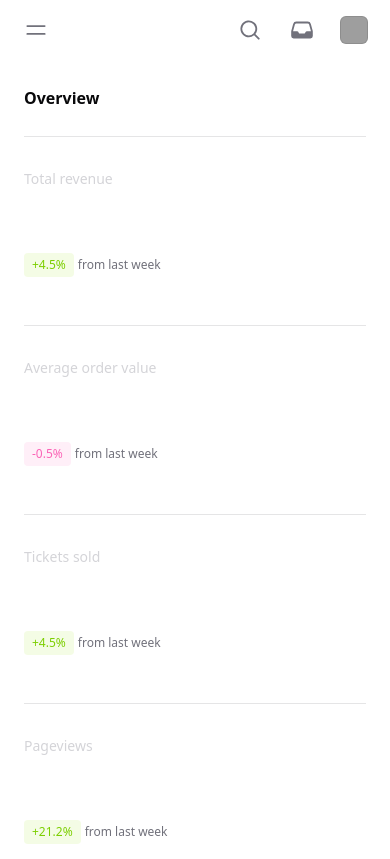
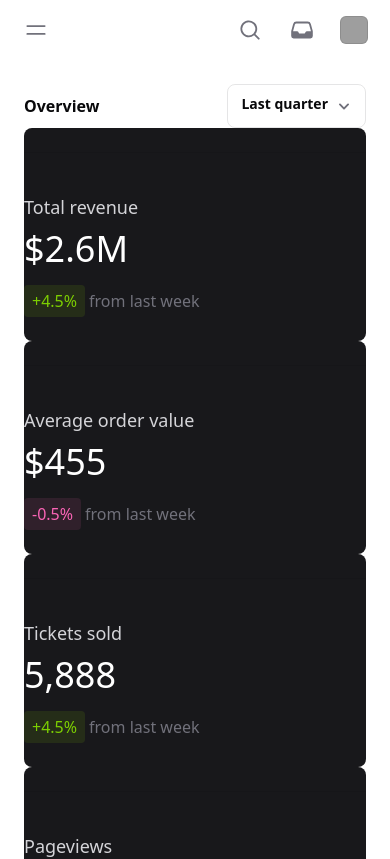
Before and after one commit to hansStellar/barbershop-booking-system, a Next.js app in the folder front-end/: page /dashboard in a window 390 px wide. Shown: the top 859 px of the page. Built offline with nearby package versions, Linux system fonts and the light colour scheme; grey boxes are pictures that could not be loaded.

Commit message:
UI Ready for API and Back-end integration

```diff
--- a/front-end/src/pages/dashboard.js
+++ b/front-end/src/pages/dashboard.js
@@ -1,11 +1,13 @@
 import { Avatar } from '@/components/catalyst/avatar'
+import { Dropdown, DropdownButton, DropdownItem, DropdownMenu } from '@/components/catalyst/dropdown'
+
 import {
-  Dropdown,
-  DropdownButton,
+  Dropdown as CatalystDropdown,
+  DropdownButton as CatalystDropdownButton,
   DropdownDivider,
-  DropdownItem,
+  DropdownItem as CatalystDropdownItem,
   DropdownLabel,
-  DropdownMenu,
+  DropdownMenu as CatalystDropdownMenu,
 } from '@/components/catalyst/dropdown'
 import { Navbar, NavbarItem, NavbarSection, NavbarSpacer } from '@/components/catalyst/navbar'
 import {
@@ -252,16 +254,37 @@ export default function Example() {
       <div>
         {/* Overview */}
         <div className="mb-14">
-          <Subheading className="mb-6">Overview</Subheading>
-          <div className="grid grid-cols-1 gap-12 sm:grid-cols-2 lg:grid-cols-4">
-            {stats.map((stat) => (
-              <div key={stat.title} className="rounded-lg">
-                <Divider className="mb-8" />
-                <h3 className="text-sm font-light text-zinc-300">{stat.title}</h3>
-                <p className="mt-4 text-2xl font-medium text-white">{stat.value}</p>
-                <div className="mt-4 flex items-center space-x-2">
+          {/* Heading  */}
+          <div className="flex items-center justify-between">
+            <Subheading>Overview</Subheading>
+            <Dropdown>
+              <DropdownButton outline className="text-sm text-white border-zinc-700">
+                Last quarter
+                <ChevronDownIcon className="ml-1 size-4" />
+              </DropdownButton>
+              <DropdownMenu>
+                <DropdownItem>Last week</DropdownItem>
+                <DropdownItem>Last two weeks</DropdownItem>
+                <DropdownItem>Last month</DropdownItem>
+                <DropdownItem>Last quarter</DropdownItem>
+              </DropdownMenu>
+            </Dropdown>
+          </div>
+          {/* Stats Overview */}
+          <div className="grid grid-cols-1 sm:grid-cols-2 xl:grid-cols-4 sm:gap-x-6 xl:gap-x-12">
+            {stats.map((stat, index) => (
+              <div
+                key={stat.title}
+                className={`rounded-lg py-6 ${
+                  index === 0 ? 'lg:pl-0' : ''
+                } ${index === stats.length - 1 ? 'lg:pr-0' : ''} bg-zinc-900 sm:bg-transparent`}
+              >
+                <Divider className="mb-10 lg:mb-8" />
+                <h3 className="text-lg sm:text-sm font-light text-zinc-300">{stat.title}</h3>
+                <p className="mt-2 sm:mt-4 text-4xl sm:text-3xl font-medium text-white">{stat.value}</p>
+                <div className="mt-4 sm:mt-4 flex items-center space-x-2">
                   <span
-                    className={`text-xs font-medium px-2 pt-1 pb-1 rounded-sm mr-1 ${
+                    className={`text-md sm:text-sm font-medium px-2 pt-1 pb-1 rounded-sm mr-1 ${
                       stat.changeType === 'increase'
                         ? 'bg-[color-mix(in_oklab,var(--color-lime-400)_10%,transparent)] text-lime-500'
                         : 'bg-[color-mix(in_oklab,var(--color-pink-400)_10%,transparent)] text-pink-400'
@@ -269,7 +292,7 @@ export default function Example() {
                   >
                     {stat.change}
                   </span>
-                  <span className="text-xs text-zinc-500">from last week</span>
+                  <span className="text-md sm:text-sm text-zinc-500">from last week</span>
                 </div>
               </div>
             ))}
@@ -290,8 +313,8 @@ export default function Example() {
             <TableBody>
               {users.map((user) => (
                 <TableRow key={user.handle}>
-                  <TableCell className="font-medium">{user.name}</TableCell>
-                  <TableCell>{user.email}</TableCell>
+                  <TableCell className="font-light">{user.name}</TableCell>
+                  <TableCell className="font-light">{user.email}</TableCell>
                   <TableCell className="text-zinc-500">{user.access}</TableCell>
                 </TableRow>
               ))}
```
